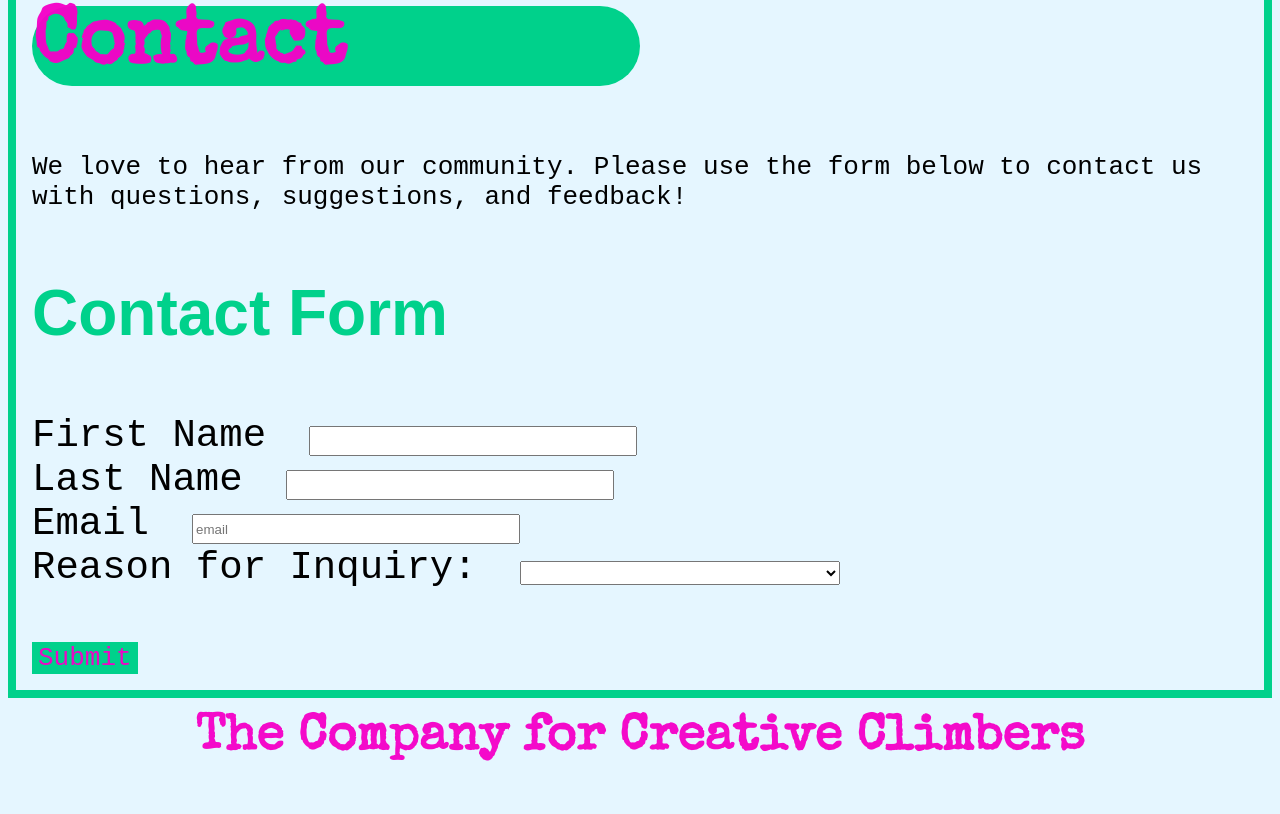
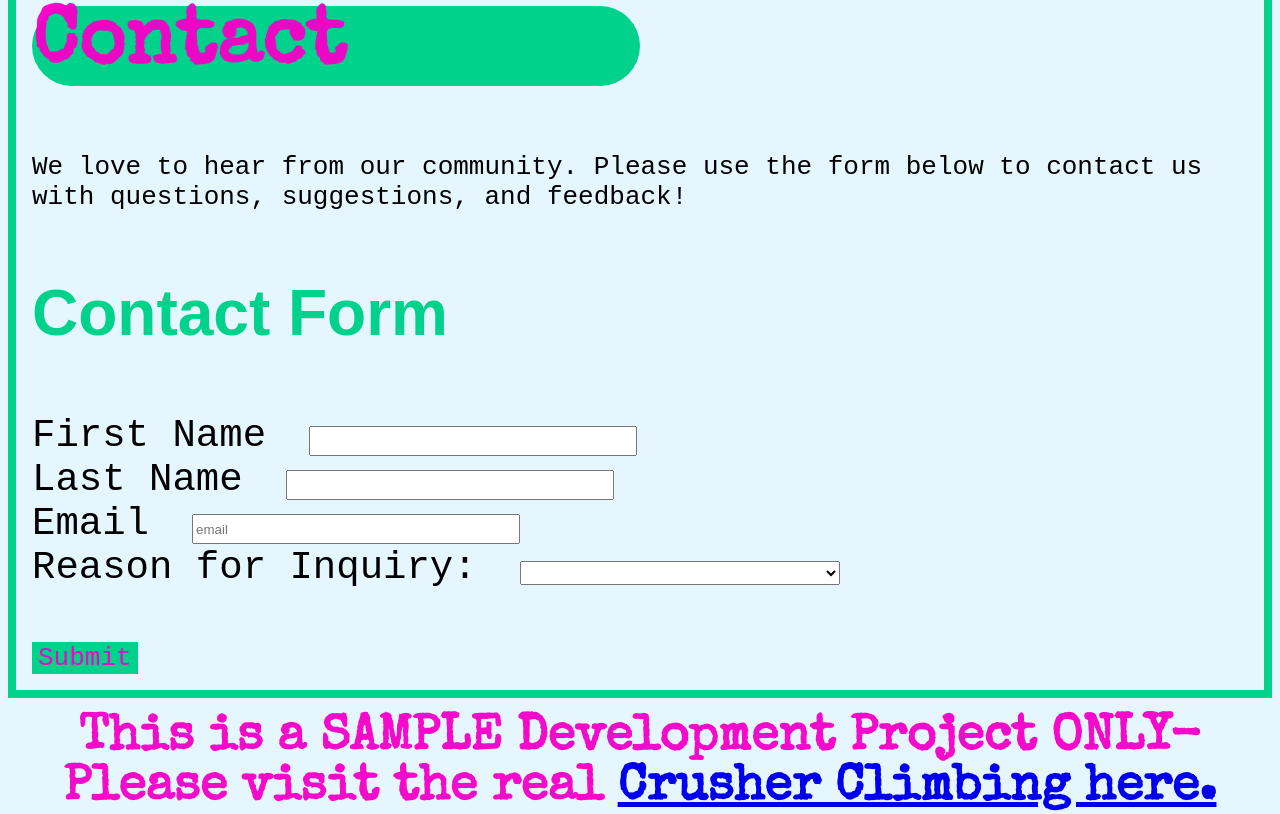
Before and after one commit to leightkt/product-landing-page, a plain HTML site: page index.html in a window 1280 px wide. Shown: the part 4436-5250 px from the top of the page. Before the commit the page ends 5200 px from the top, so only its background shows below. Drawn offline with nearby package versions, Linux system fonts and the light colour scheme; a web font is replaced by a local one.

Commit message:
adding disclaimer

```diff
--- a/index.html
+++ b/index.html
@@ -101,7 +101,7 @@
 		</section>
 	</main>
 	<footer>
-		<h4>The Company for Creative Climbers</h4>
+		<h4>This is a SAMPLE Development Project ONLY- Please visit the real <a href="https://www.crusherclimbing.com/" target="_blank">Crusher Climbing here.</h4></a>
 	</footer>
 </body>
 </html>
```
